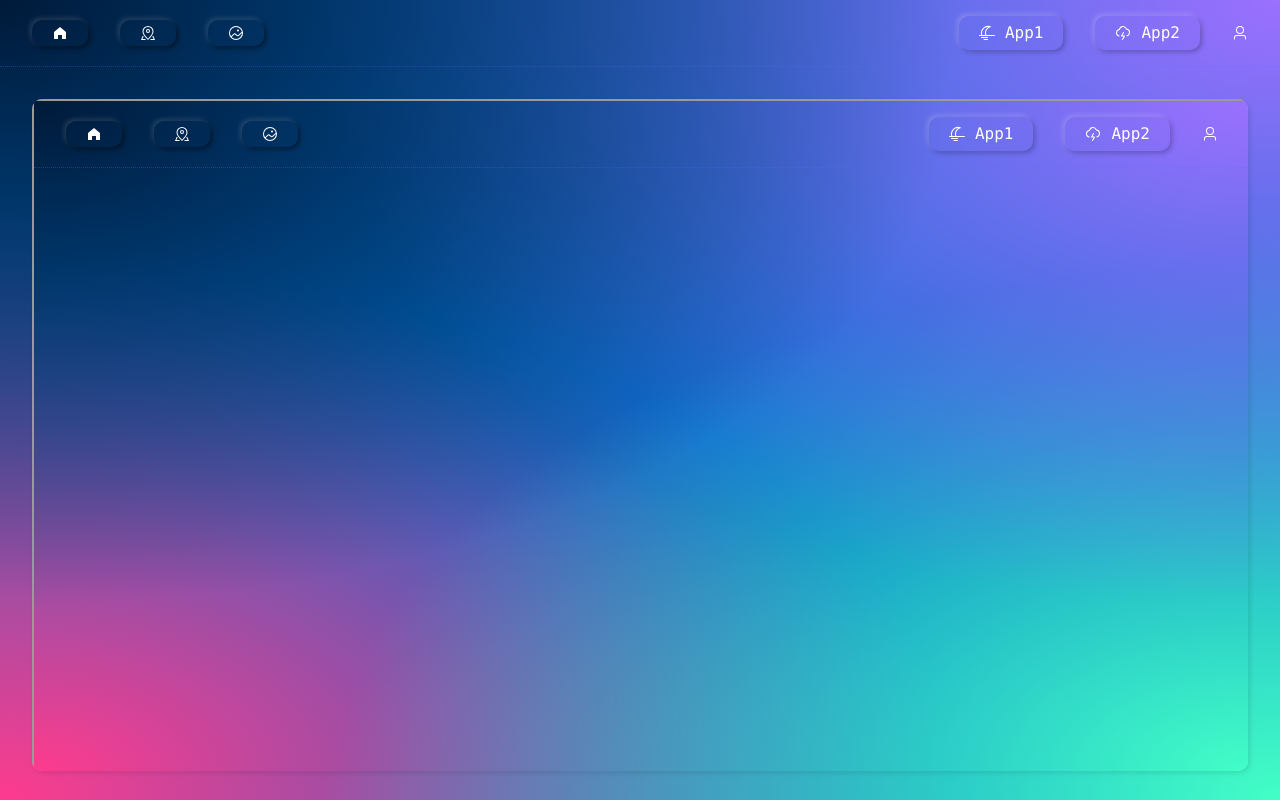
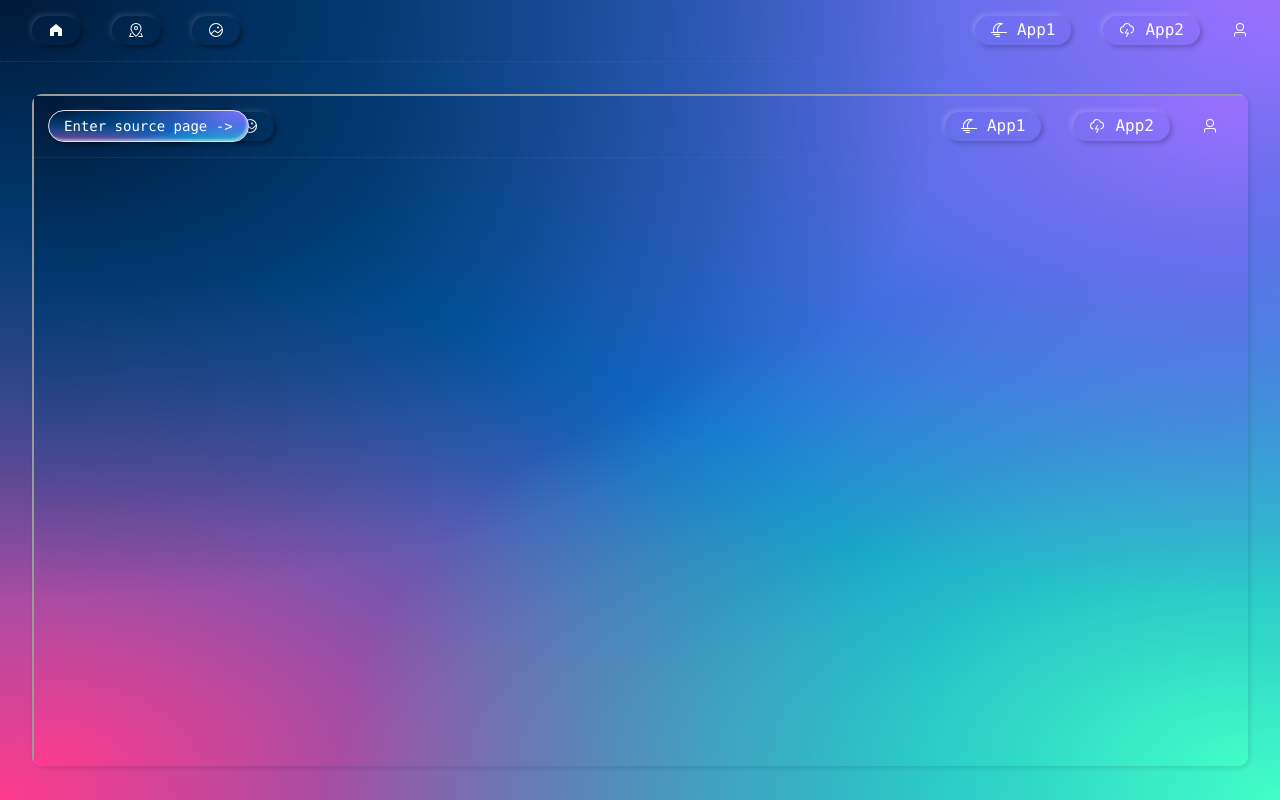
Before and after one commit to SpinaciaKeh/micro-frontend-demo-main-app, a Vue app: page /other in a window 1280 px wide. Built offline with nearby package versions, Linux system fonts and the light colour scheme.

Commit message:
feat: import pinia

```diff
--- a/package.json
+++ b/package.json
@@ -12,6 +12,7 @@
     "@element-plus/icons-vue": "^2.1.0",
     "axios": "^1.5.0",
     "element-plus": "^2.3.12",
+    "js-cookie": "^3.0.5",
     "lodash": "^4.17.21",
     "pinia": "^2.1.6",
     "qiankun": "^2.10.13",
@@ -22,6 +23,7 @@
     "@babel/core": "^7.22.17",
     "@babel/eslint-parser": "^7.22.15",
     "@iconify-json/ep": "^1.1.12",
+    "@types/js-cookie": "^3.0.3",
     "@types/lodash": "^4.14.198",
     "@types/lodash-es": "^4.17.9",
     "@types/node": "^20.6.0",
--- a/src/App.vue
+++ b/src/App.vue
@@ -1,6 +1,17 @@
 <script lang="ts" setup>
-import { HomeFilled, Lightning, MapLocation, MoonNight, PictureRounded, User } from '@element-plus/icons-vue'
+import {
+  HomeFilled,
+  Lightning,
+  MapLocation,
+  MoonNight,
+  PictureRounded,
+  SwitchButton,
+  User
+} from '@element-plus/icons-vue'
 import router from '@/router'
+import { useAuthStore } from '@/store'
+
+const authStore = useAuthStore()
 </script>
 
 <template>
@@ -27,8 +38,11 @@ import router from '@/router'
         </el-icon>
         <router-link to="/app/app-vue2-webpack">App2</router-link>
       </div>
-      <el-icon class="normal-btn" @click="router.push('/login')">
+      <el-icon v-if="!authStore.hasToken" class="normal-btn" @click="router.push('/login')">
         <User/>
+      </el-icon>
+      <el-icon v-else class="normal-btn" @click="authStore.logout()">
+        <SwitchButton/>
       </el-icon>
     </div>
     <router-view/>
@@ -36,30 +50,6 @@ import router from '@/router'
 </template>
 
 <style lang="scss" scoped>
-.fancy-gradient {
-  background-color: var(--gradient_bg_color);
-  background-image: radial-gradient(
-      var(--gradient_spot1_w) var(--gradient_spot1_h) at left var(--gradient_spot1_x) top var(--gradient_spot1_y),
-      var(--gradient_spot1_color),
-      transparent
-  ),
-  radial-gradient(
-      var(--gradient_spot2_w) var(--gradient_spot2_h) at left var(--gradient_spot2_x) top var(--gradient_spot2_y),
-      var(--gradient_spot2_color),
-      transparent
-  ),
-  radial-gradient(
-      var(--gradient_spot3_w) var(--gradient_spot3_h) at left var(--gradient_spot3_x) top var(--gradient_spot3_y),
-      var(--gradient_spot3_color),
-      transparent
-  ),
-  radial-gradient(
-      var(--gradient_spot4_w) var(--gradient_spot4_h) at left var(--gradient_spot4_x) top var(--gradient_spot4_y),
-      var(--gradient_spot4_color),
-      transparent
-  );
-}
-
 .home-container {
   position: absolute;
   top: 0;
@@ -86,10 +76,11 @@ import router from '@/router'
     display: flex;
     align-items: center;
     flex-direction: row;
+    height: 1.4rem;
     margin: 0 1rem;
-    padding: 5px 20px;
+    padding: 0.2rem 1rem;
     cursor: pointer;
-    border-radius: 10px;
+    border-radius: 0.9rem;
     box-shadow: 2px 2px 5px rgba(0, 0, 0, 0.25), -2px -2px 5px rgba(255, 255, 255, 0.2);
     gap: 10px;
 
@@ -107,16 +98,16 @@ import router from '@/router'
   }
 
   .navbar-btn:not(.home):hover {
-    color: #f3e588;
+    color: var(--highlight-yellow);
     box-shadow: 2px 2px 5px rgba(0, 0, 0, 0.4), -2px -2px 5px rgba(255, 255, 255, 0.3);
 
     a {
-      color: #f3e588;
+      color: var(--highlight-yellow);
     }
   }
 
   .home:hover {
-    color: #f3e588;
+    color: var(--highlight-yellow);
     box-shadow: 2px 2px 5px rgba(0, 0, 0, 0.7), -2px -2px 5px rgba(255, 255, 255, 0.25);
   }
 
@@ -125,7 +116,7 @@ import router from '@/router'
     cursor: pointer;
 
     &:hover {
-      color: #f3e588;
+      color: var(--highlight-yellow);
     }
   }
 }
--- /dev/null
+++ b/src/api/auth.api.ts
@@ -0,0 +1,23 @@
+import { LoginParams, SimulateRequest } from '@/types/auth.type.ts'
+
+export function loginApi(params: LoginParams) {
+  return new Promise<SimulateRequest>((resolve, reject) => {
+    if (params.username === 'Admin' && params.password === '123456') {
+      setTimeout(() => {
+        resolve({
+          code: 200,
+          msg: 'success',
+          data: {
+            token: 'token-123456'
+          }
+        })
+      }, 1000)
+    } else {
+      reject({
+        code: 401,
+        msg: 'no user founded',
+        data: {}
+      })
+    }
+  })
+}
--- a/src/main.ts
+++ b/src/main.ts
@@ -4,9 +4,11 @@ import App from './App.vue'
 import router from '@/router'
 import 'element-plus/es/components/message/style/css'
 import * as ElementPlusIconsVue from '@element-plus/icons-vue'
+import { createPinia } from 'pinia'
 
 const app = createApp(App)
 app.use(router)
+app.use(createPinia())
 app.mount('#app')
 
 for (const [key, component] of Object.entries(ElementPlusIconsVue)) {
--- /dev/null
+++ b/src/store/auth.store.ts
@@ -0,0 +1,43 @@
+import { defineStore } from 'pinia'
+import { computed, ref } from 'vue'
+import { removeToken, setCookie } from '@/utils/cookie'
+import { loginApi } from '@/api/auth.api.ts'
+import { LoginParams, SimulateRequest } from '@/types/auth.type.ts'
+import { ElMessage } from 'element-plus'
+import router from '@/router'
+
+export const useAuthStore = defineStore('auth', () => {
+  const username = ref<string>('')
+  const token = ref<string>('')
+
+  function logout() {
+    username.value = ''
+    token.value = ''
+    removeToken()
+    ElMessage.success('Logout successfully!')
+    router.push('/login')
+  }
+
+  function login(params: LoginParams) {
+    loginApi(params).then((res: SimulateRequest) => {
+      const data = res.data.token
+      token.value = data
+      username.value = 'Admin'
+      setCookie(data)
+      ElMessage.success('Login successfully!')
+      router.push('/home')
+    }).catch((err: SimulateRequest) => {
+      ElMessage.error(err.msg)
+    })
+  }
+
+  const hasToken = computed(() => token.value !== '')
+
+  return {
+    username,
+    token,
+    hasToken,
+    logout,
+    login
+  }
+})
--- /dev/null
+++ b/src/store/index.ts
@@ -0,0 +1 @@
+export * from './auth.store'
--- a/src/style.css
+++ b/src/style.css
@@ -1,5 +1,5 @@
 :root {
-  font-family: Inter, system-ui, Avenir, Helvetica, Arial, sans-serif;
+  font-family: Consolas, Inter, system-ui, Avenir, Helvetica, Arial, sans-serif;
   line-height: 1.5;
   font-weight: 400;
 
@@ -40,14 +40,9 @@
   --gradient_spot4_y: 100%;
 }
 
-a {
-  font-weight: 500;
-  color: #646cff;
-  text-decoration: inherit;
-}
-
-a:hover {
-  color: #535bf2;
+:root {
+  --highlight-yellow: #f3e588;
+  --ivory-white: #ECF0F3;
 }
 
 body {
@@ -58,38 +53,12 @@ body {
   min-height: 100vh;
 }
 
-h1 {
-  font-size: 3.2em;
-  line-height: 1.1;
+#app {
+  height: 100%;
 }
 
-button {
-  border-radius: 8px;
-  border: 1px solid transparent;
-  padding: 0.6em 1.2em;
-  font-size: 1em;
-  font-weight: 500;
-  font-family: inherit;
-  background-color: #1a1a1a;
-  cursor: pointer;
-  transition: border-color 0.25s;
-}
-
-button:hover {
-  border-color: #646cff;
-}
-
-button:focus,
-button:focus-visible {
-  outline: 4px auto -webkit-focus-ring-color;
-}
-
-.card {
-  padding: 2em;
-}
-
-#app {
-  height: 100%;
+a {
+  text-decoration: none;
 }
 
 @media (prefers-color-scheme: light) {
@@ -106,3 +75,27 @@ button:focus-visible {
     background-color: #f9f9f9;
   }
 }
+
+.fancy-gradient {
+  background-color: var(--gradient_bg_color);
+  background-image: radial-gradient(
+    var(--gradient_spot1_w) var(--gradient_spot1_h) at left var(--gradient_spot1_x) top var(--gradient_spot1_y),
+    var(--gradient_spot1_color),
+    transparent
+  ),
+  radial-gradient(
+    var(--gradient_spot2_w) var(--gradient_spot2_h) at left var(--gradient_spot2_x) top var(--gradient_spot2_y),
+    var(--gradient_spot2_color),
+    transparent
+  ),
+  radial-gradient(
+    var(--gradient_spot3_w) var(--gradient_spot3_h) at left var(--gradient_spot3_x) top var(--gradient_spot3_y),
+    var(--gradient_spot3_color),
+    transparent
+  ),
+  radial-gradient(
+    var(--gradient_spot4_w) var(--gradient_spot4_h) at left var(--gradient_spot4_x) top var(--gradient_spot4_y),
+    var(--gradient_spot4_color),
+    transparent
+  );
+}
--- /dev/null
+++ b/src/types/auth.type.ts
@@ -0,0 +1,10 @@
+export interface SimulateRequest {
+  data: any
+  code: number
+  msg: string
+}
+
+export interface LoginParams {
+  username: string
+  password: string
+}
--- /dev/null
+++ b/src/utils/cookie.ts
@@ -0,0 +1,15 @@
+import Cookies from 'js-cookie'
+
+export const TOKEN_KEY = 'Admin-Token'
+
+export function setCookie(token: string) {
+  Cookies.set(TOKEN_KEY, token)
+}
+
+export function getToken() {
+  return Cookies.get(TOKEN_KEY)
+}
+
+export function removeToken() {
+  Cookies.remove(TOKEN_KEY)
+}
--- a/src/views/Login.vue
+++ b/src/views/Login.vue
@@ -14,15 +14,25 @@
         </el-icon>
       </template>
     </el-input>
+    <el-button class="login-item login-btn" @click="login">
+      Login
+    </el-button>
   </div>
 </template>
 
 <script lang="ts" setup>
 import { Iphone, Key } from '@element-plus/icons-vue'
 import { ref } from 'vue'
+import { useAuthStore } from '@/store'
 
 const username = ref<string>('')
 const password = ref<string>('')
+
+const authStore = useAuthStore()
+
+const login = () => {
+  authStore.login({username: username.value, password: password.value})
+}
 </script>
 
 <style lang="scss" scoped>
@@ -54,7 +64,7 @@ const password = ref<string>('')
       box-shadow: 0 0 0 1px #dcdfe6 inset;
 
       &.is-focus {
-        box-shadow: 0 0 0 2px #f3e588 inset;
+        box-shadow: 0 0 0 2px var(--highlight-yellow) inset;
       }
     }
 
@@ -74,5 +84,20 @@ const password = ref<string>('')
       color: #ffffff;
     }
   }
+
+  .login-btn {
+    font-family: Consolas, serif;
+    font-size: 1.2rem;
+    transition: all 0.2s ease-out;
+    color: #ffffff;
+    border-radius: 1.5rem;
+    background-color: rgba(249, 249, 249, 0.3);
+
+    &:hover {
+      color: var(--highlight-yellow);
+      border: 1px solid rgba(48, 49, 49, 0.7);
+      background-color: rgba(48, 49, 49, 0.7);
+    }
+  }
 }
 </style>
--- a/src/views/ProxyIframe.vue
+++ b/src/views/ProxyIframe.vue
@@ -1,11 +1,28 @@
 <template>
   <div class="iframe-container">
-    <iframe height="100%" src="http://localhost:5000/page" width="100%"/>
+    <iframe id="proxyIfr" height="100%" src="http://localhost:5000/page" width="100%"/>
+    <el-button v-if="!isLoading" class="enter-btn fancy-gradient" @click="enterSourcePage">Enter source page ->
+    </el-button>
   </div>
 </template>
 
 <script lang="ts" setup>
+import { nextTick, ref } from 'vue'
 
+const isLoading = ref<boolean>(true)
+
+nextTick(() => {
+  const ifrDom = document.getElementById('proxyIfr')
+  ifrDom!.onload = () => {
+    isLoading.value = false
+  }
+})
+
+const enterSourcePage = () => {
+  const a = document.createElement('a')
+  a.href = 'https://www.underconsideration.com/artofthemenu/'
+  a.click()
+}
 </script>
 
 <style lang="scss" scoped>
@@ -19,4 +36,25 @@
   box-shadow: 2px 2px 5px rgba(0, 0, 0, 0.1);
   backdrop-filter: blur(5px);
 }
+
+.enter-btn {
+  font-family: Consolas, serif;
+  position: absolute;
+  top: 1rem;
+  left: 1rem;
+  height: 2rem;
+  transition: all 0.2s ease-out;
+  color: #fff;
+  border-radius: 1rem;
+  background-position: top left;
+  background-size: 120% 150%;
+  box-shadow: 2px 2px 5px rgba(0, 0, 0, 0.3), inset -2px -2px 2px rgba(255, 255, 255, 0.4);
+
+  &:hover {
+    transform: scale(1.02);
+    color: #333;
+    background-position: bottom right;
+    box-shadow: 2px 2px 10px rgba(0, 0, 0, 0.5), inset -2px -2px 2px rgba(255, 255, 255, 0.4);
+  }
+}
 </style>
--- a/src/views/index.vue
+++ b/src/views/index.vue
@@ -2,8 +2,8 @@
   <div class="homepage-box">
     <div class="title first">Micro Frontend Demo</div>
     <div class="title second">with Qiankun framework</div>
-    <template v-if="token">
-      <div class="title third">Welcome, {{ userName }}.</div>
+    <template v-if="authStore.hasToken">
+      <div class="title third">Welcome, {{ authStore.username }}.</div>
     </template>
     <template v-else>
       <el-button class="handle-btn login" @click="router.push('/login')">Login</el-button>
@@ -12,11 +12,10 @@
 </template>
 
 <script lang="ts" setup>
-import { ref } from 'vue'
 import router from '@/router'
+import { useAuthStore } from '@/store'
 
-const token = ref<string>('')
-const userName = ref<string>('Admin')
+const authStore = useAuthStore()
 </script>
 
 <style lang="scss" scoped>
@@ -37,7 +36,7 @@ const userName = ref<string>('Admin')
   gap: 2rem;
 
   .title {
-    font-family: Consolas;
+    font-family: Consolas, serif;
 
     &.first {
       font-size: 3rem;
@@ -66,8 +65,8 @@ const userName = ref<string>('Admin')
     background-color: transparent;
 
     &:hover {
-      color: #f3e588;
-      border: 2px solid #f3e588;
+      color: var(--highlight-yellow);
+      border: 2px solid var(--highlight-yellow);
       background-color: rgba(255, 255, 255, 0.1);
     }
   }
```
Also changed, not shown: 1 other file (tests, documents, lock files or other folders).
